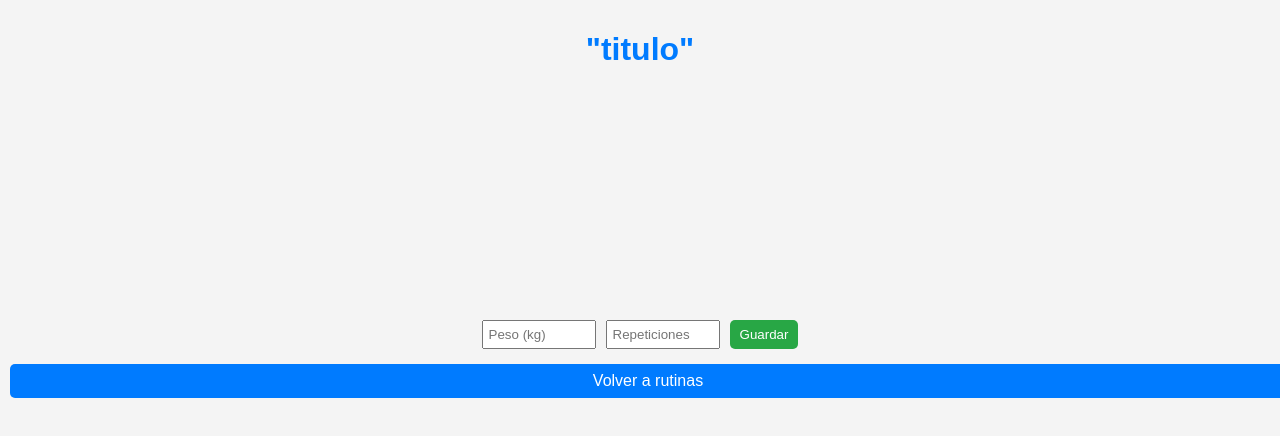
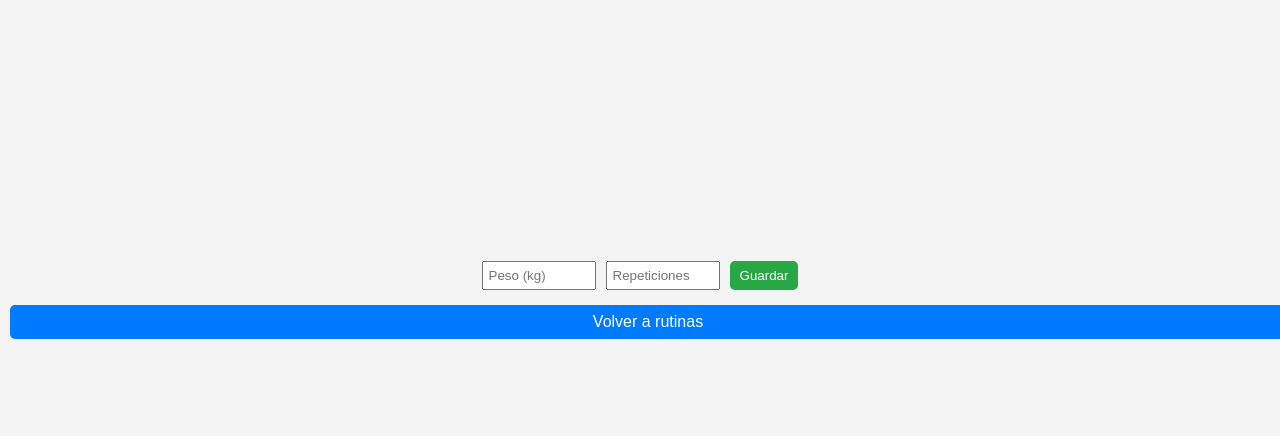
Before and after one commit to FSMDasanlo/ControlGym, a plain HTML site: page ejercicio.html in a window 1280 px wide. Drawn offline with Linux system fonts and the light colour scheme.

Commit message:
Update ejercicio.html

```diff
--- a/ejercicio.html
+++ b/ejercicio.html
@@ -26,7 +26,7 @@ button:hover { background:#218838; }
 </style>
 </head>
 <body>
-<h1>"titulo"</h1>
+<h1><div id="titulo"></div></h1>
 <div id="fecha"></div>
 <!--<div id="titulo"></div>-->
 <div id="detalle"></div>
```
